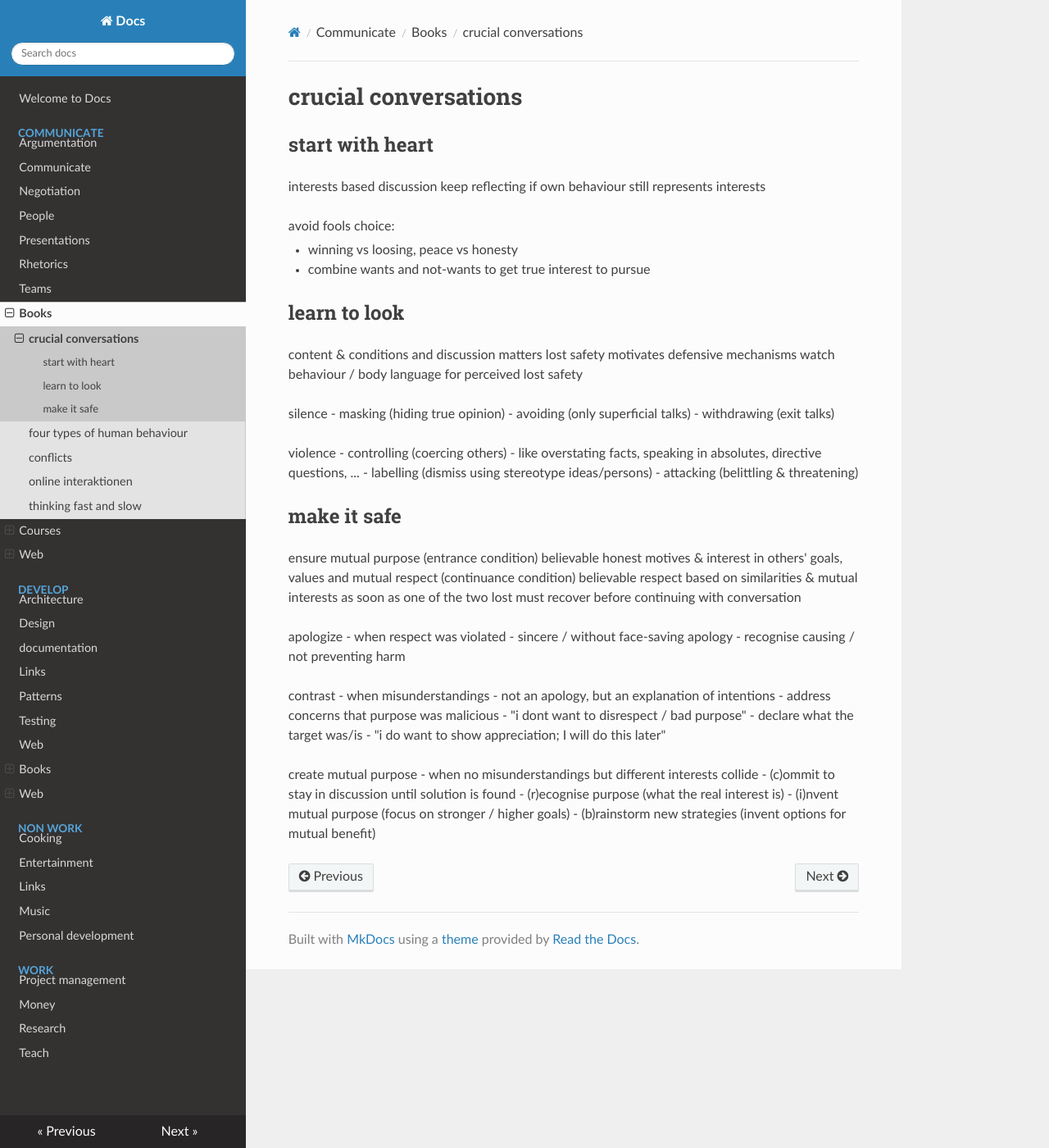
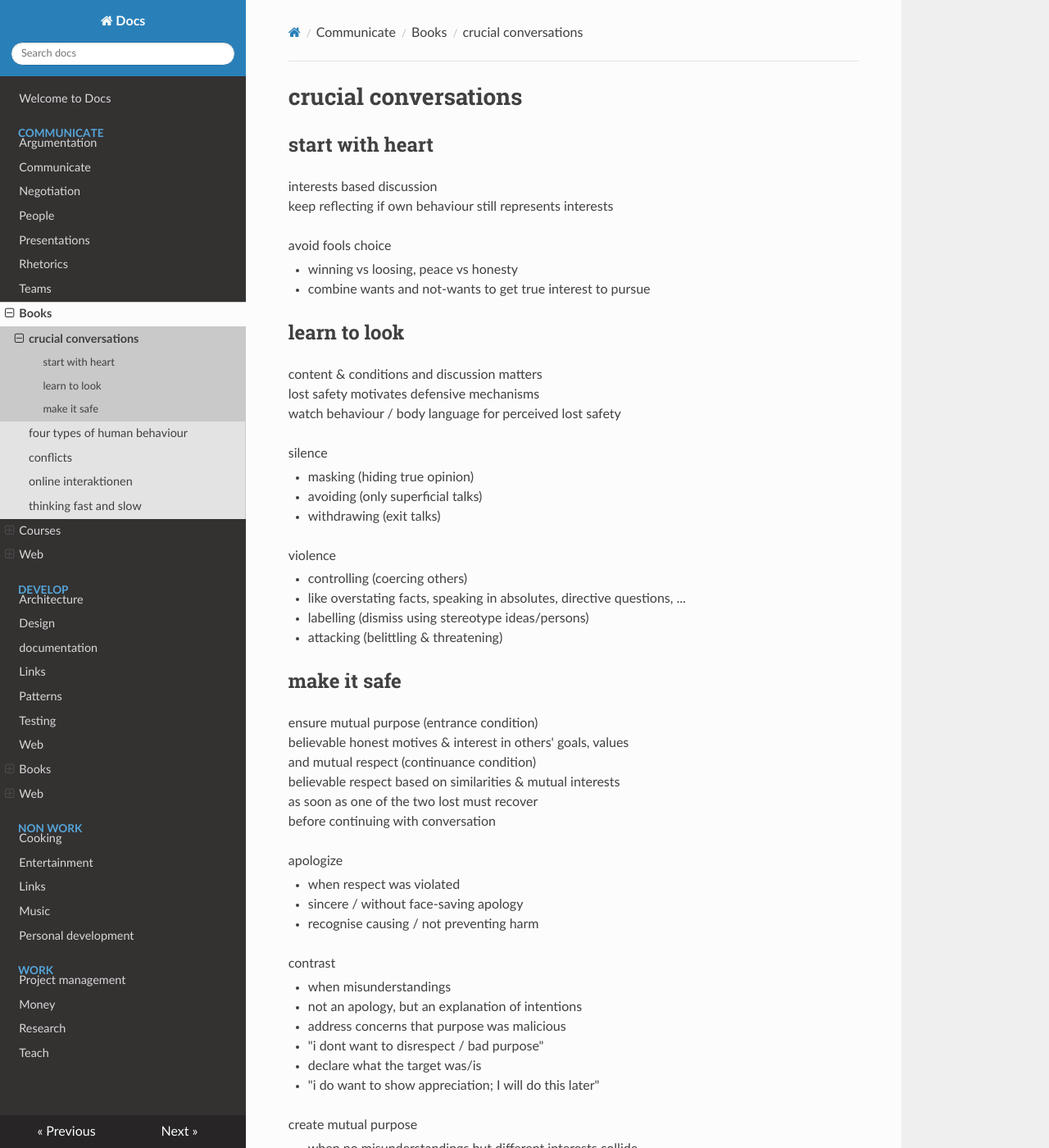
Before and after one commit to famoser/docs, an MkDocs documentation site: the page built from docs/communicate/books/crucial conversations.md, in a window 1280 px wide and 1400 px high. Shown: the whole window at 82% size. Built offline with MkDocs 1.6.1, drawn with Linux system fonts in a browser that asks for light colours; nearby versions of some CDN libraries; some of the changed text lies outside the part shown.

```diff
--- a/docs/communicate/books/crucial conversations.md
+++ b/docs/communicate/books/crucial conversations.md
@@ -5,7 +5,7 @@
 interests based discussion
 keep reflecting if own behaviour still represents interests
 
-avoid fools choice:
+avoid fools choice
 
 - winning vs loosing, peace vs honesty
 - combine wants and not-wants to get true interest to pursue
@@ -17,11 +17,13 @@ lost safety motivates defensive mechanisms
 watch behaviour / body language for perceived lost safety
 
 silence
+
 - masking (hiding true opinion)
 - avoiding (only superficial talks)
 - withdrawing (exit talks)
 
 violence
+
 - controlling (coercing others)
 - like overstating facts, speaking in absolutes, directive questions, ...
 - labelling (dismiss using stereotype ideas/persons)
@@ -37,11 +39,13 @@ as soon as one of the two lost must recover
 before continuing with conversation
 
 apologize
+
 - when respect was violated
 - sincere / without face-saving apology
 - recognise causing / not preventing harm
 
 contrast
+
 - when misunderstandings
 - not an apology, but an explanation of intentions
 - address concerns that purpose was malicious
@@ -50,6 +54,7 @@ contrast
 - "i do want to show appreciation; I will do this later"
 
 create mutual purpose
+
 - when no misunderstandings but different interests collide
 - (c)ommit to stay in discussion until solution is found
 - (r)ecognise purpose (what the real interest is)
```
Also changed, not shown: docs/communicate/books/four types of human behaviour.md (+46 -0 lines), docs/communicate/books/online interaktionen.md (+8 -0 lines), docs/communicate/books/thinking fast and slow.md (line endings or trailing spaces).
